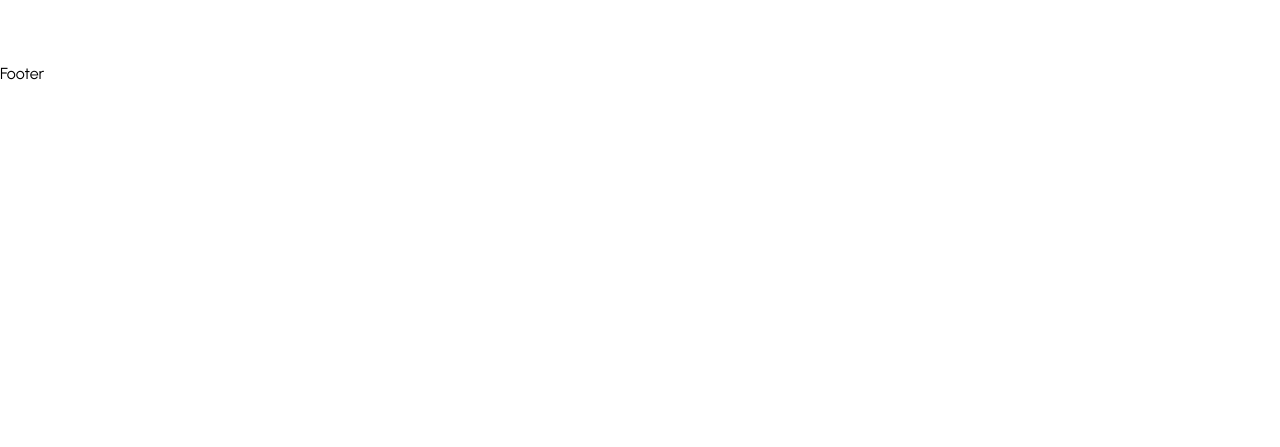
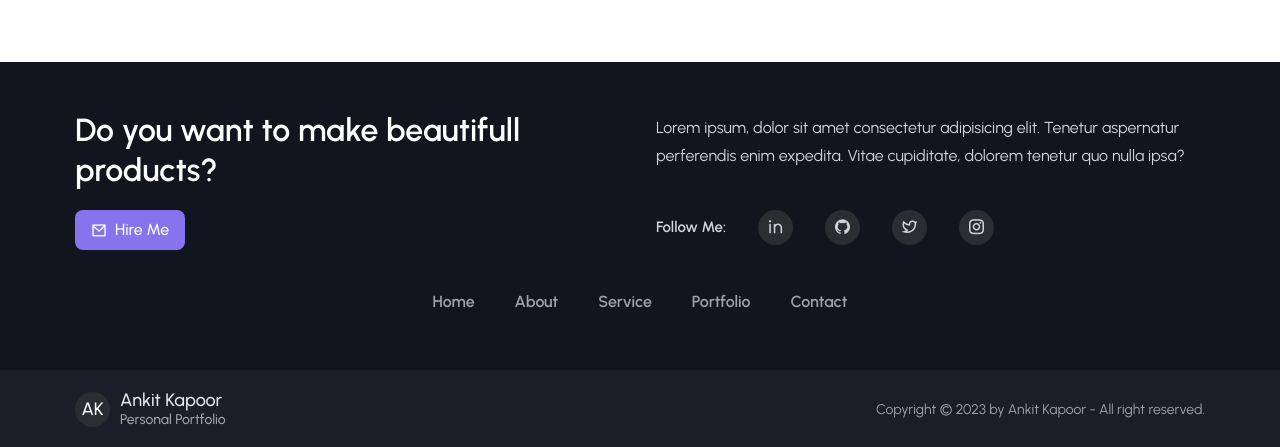
Before and after one commit to ankitkapoor8437/tailwind-portfolio-project, a React (Create React App) app: page / in a window 1280 px wide. Shown: the part 3399-3846 px from the top of the page. Before the commit the page ends 3485 px from the top, so only its background shows below. Built offline with nearby package versions, Linux system fonts and the light colour scheme.

Commit message:
Footer Section Completed.

```diff
--- a/src/assets/data/menuItems.js
+++ b/src/assets/data/menuItems.js
@@ -4,19 +4,19 @@
         display: 'Home'
     },
     {
-        url: '/about',
+        url: '/#about',
         display: 'About'
     },
     {
-        url: '/services',
+        url: '/#services',
         display: 'Service'
     },
     {
-        url: '/portfolio',
+        url: '/#portfolio',
         display: 'Portfolio'
     },
     {
-        url: '/contact',
+        url: '#/contact',
         display: 'Contact'
     },
 ]
--- a/src/components/footer/Footer.jsx
+++ b/src/components/footer/Footer.jsx
@@ -1,8 +1,86 @@
 import React from 'react'
+import links from '../../assets/data/followLinks'
+import menuItems from '../../assets/data/menuItems'
 
 const Footer = () => {
+  const year = new Date().getFullYear();
   return (
-    <div>Footer</div>
+    <footer className="bg-[#12141e] pt-12">
+      {/* Footer Top Start */}
+      <div className="container">
+        <div className="sm:flex items-center justify-center md:gap-8">
+          <div className="w-full sm:w-1/2">
+            <h2 className="text-[26px] leading-10 text-white font-[600] mb-5 md:text-[2rem]">
+              Do you want to make beautifull products?
+            </h2>
+            <a href="#contact">
+              <button className='bg-primaryColor text-white font-[500] flex items-center gap-2
+                                hover:bg-smallTextColor ease-in duration-300 py-2 px-4 rounded-[8px]'>
+                <i className='ri-mail-line'></i>Hire Me
+              </button>
+            </a>
+          </div>
+
+          <div className="w-full sm:w-1/2">
+            <p className="text-gray-300 leading-7 mt-4 sm:mt-0">
+              Lorem ipsum, dolor sit amet consectetur adipisicing elit. Tenetur aspernatur perferendis enim expedita. Vitae cupiditate, dolorem tenetur quo nulla ipsa?
+            </p>
+            <div className="flex items-center gap-4 flex-wrap md:gap-8 mt-10">
+              <span className="text-gray-300 font-[600] text-[15px]">
+                Follow Me:
+              </span>
+              {
+                links.map(({ link, style }) => (
+                  <span className="w-[35px] h-[35px] bg-[#2b2d33] p-1 rounded-[50px] cursor-pointer text-center">
+                    <a href={link} className="text-gray-300 font-[500] text-[18px]">
+                      <i className={style}></i>
+                    </a>
+                  </span>
+                ))
+              }
+            </div>
+          </div>
+        </div>
+        <div>
+          <ul className='flex items-center justify-center gap-10 mt-10'>
+            {
+              menuItems.map(({ url, display }) => (
+                <li >
+                  <a className='text-gray-400 font-[600]' href={url}>{display}</a>
+                </li>
+              ))
+            }
+          </ul>
+        </div>
+      </div>
+      {/* Footer Top End */}
+
+      {/* Footer Bottom Start */}
+      <div className="bg-[#1b1e29] py-5 mt-14">
+        <div className="container">
+          <div className="flex items-center justify-center sm:justify-between">
+            <div className="hidden sm:block">
+              <div className="flex items-center gap-[10px]">
+                <span className="w-[35px] h-[35px] rounded-full bg-[#2b2d33] text-white font-[500] text-[18px]
+                flex items-center justify-center">
+                  AK
+                </span>
+                <div className="leading-[20px]">
+                  <h2 className="text-gray-200 font-[500] text-[18px]">Ankit Kapoor</h2>
+                  <p className="text-gray-400 text-[14px] font-[500]">Personal Portfolio</p>
+                </div>
+              </div>
+            </div>
+            <div>
+              <p className="text-gray-400 text-[14px]">
+                Copyright &copy; {year} by Ankit Kapoor - All right reserved.
+              </p>
+            </div>
+          </div>
+        </div>
+      </div>
+      {/* Footer Bottom End */}
+    </footer>
   )
 }
 
--- a/src/components/header/Header.jsx
+++ b/src/components/header/Header.jsx
@@ -23,7 +23,7 @@
 
           {/* Menu Start */}
           <div className='menu'>
-            <ul className='flex  items-center gap-10'>
+            <ul className='flex  items-center gap-10 '>
               {
                 menuItems.map(({ url, display }) => (
                   <li >
```
